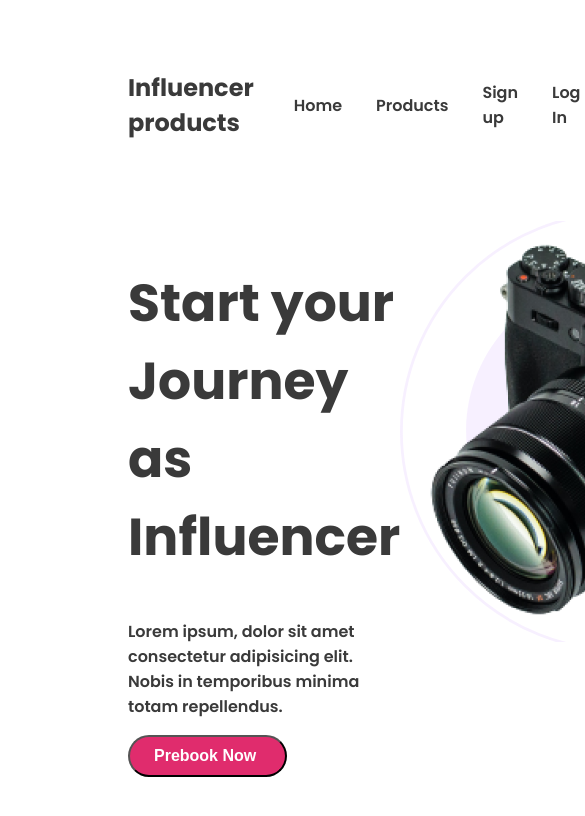
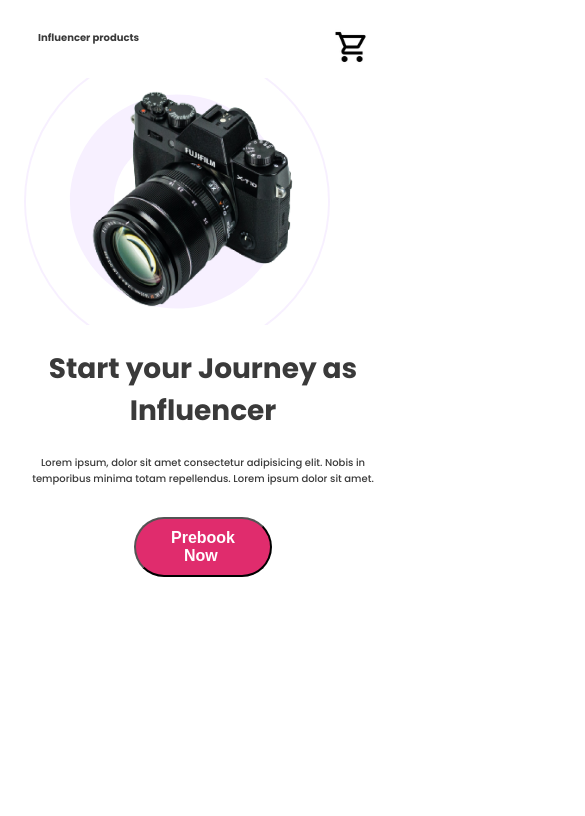
Before and after one commit to takebul/my-first-influencer, a plain HTML site: page index.html in a window 390 px wide. Shown: the top 816 px of the page, 585 px wide, since content can reach past the window. Drawn offline with Linux system fonts and the light colour scheme.

Commit message:
updated banner section. Right now it's mobile version

```diff
--- a/index.html
+++ b/index.html
@@ -16,7 +16,7 @@
                     <li><a href="" class="color-dark-1 hover">Products</a></li>
                     <li><a href="" class="color-dark-1 hover">Sign up</a></li>
                     <li><a href="" class="color-dark-1 hover">Log In</a></li>
-                    <a href=""><img class="search" src="icon/icons8-search.gif" alt=""></a>
+                    <a class="mobile" href=""><img class="search" src="icon/icons8-search.gif" alt=""></a>
                     <a href=""><img class="cart" src="icon/icons8-shopping-cart.gif" alt=""></a>
                 </ul>
             </nav>
@@ -24,7 +24,7 @@
         <section class="banner">
             <div class="banner-section">
                 <h1 class="color-dark-1">Start your Journey as Influencer</h1>
-                <p class="color-dark-1">Lorem ipsum, dolor sit amet consectetur adipisicing elit. Nobis in temporibus minima totam repellendus.</p>
+                <p class="color-dark-1">Lorem ipsum, dolor sit amet consectetur adipisicing elit. Nobis in temporibus minima totam repellendus. Lorem ipsum dolor sit amet.</p>
                 <button class="btn">Prebook Now <img src="" alt=""></button>
             </div>
             <div class="banner-img">
--- a/style/styles.css
+++ b/style/styles.css
@@ -91,3 +91,60 @@
     background-size: cover;
     margin-right: 132px;
 }
+
+
+
+
+
+
+
+
+@media screen and (max-width:576px) {
+    .nav-menu li, .mobile{
+        display: none;
+    }
+    a{
+        width: 18px;
+        height: 18px;
+        margin-left: 39px;
+    }
+    .nav-container h5{
+        font-size: 10px;
+    }
+    .navbar {
+    margin: 13px 30px 15px;
+    max-width: 576px;
+}
+    .banner{
+        flex-direction: column-reverse;
+    }
+    .banner-img img{
+        max-width: 576px;
+        width: 240px;
+        height: 240px;
+        justify-content: center;
+        align-items: center;
+        margin-left: 52px;
+        background-position: center;
+    }
+    .banner-img{
+        margin-right: 52px;
+        background-position: center;
+    }
+    .banner-section h1{
+    font-size: 28px;
+    text-align: center;
+    }
+    .banner{
+    margin-left: 16px;
+    max-width: 576px;
+}
+    .banner-section p{
+    text-align: center;
+    font-size: 10px;
+    font-weight: 500;}
+    .btn{
+        margin: 20px 110px;
+    }
+
+}
```
